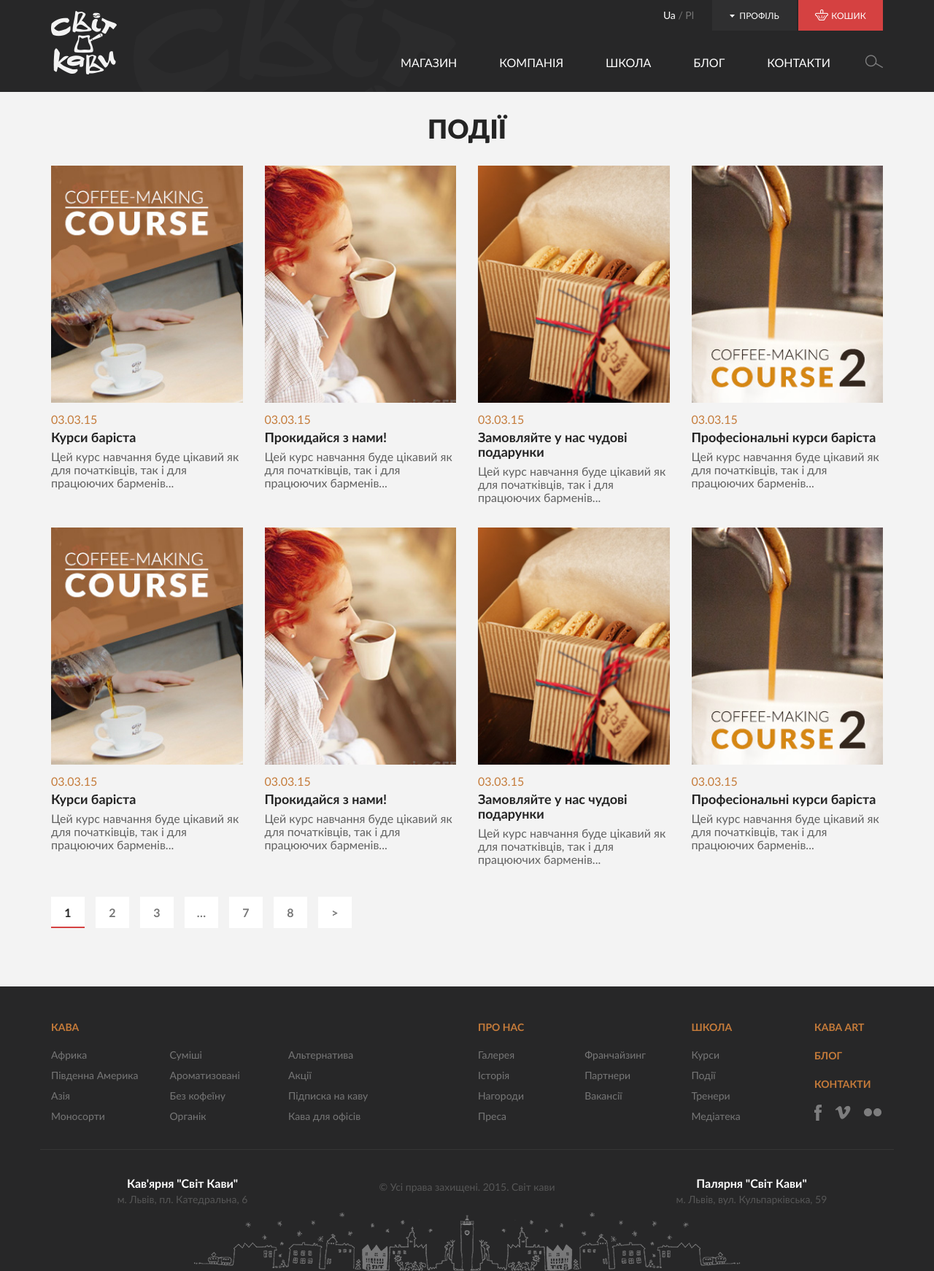
After one commit to andriytereschuk/kava, a PHP site: page /events.php in a window 1280 px wide. The commit adds this page. Shown: the whole page at 73% size. Run offline with PHP 8.4, Linux system fonts and the light colour scheme.

Commit message:
htaccess (perfomance settings) and events,event pages

```diff
--- /dev/null
+++ b/events.php
@@ -0,0 +1,8 @@
+<?php
+	include_once('inc/head.php');
+	include_once('inc/header-login.php');
+
+	include_once('inc/events.php');
+
+	include_once('inc/footer.php');
+?>
--- /dev/null
+++ b/inc/events.php
@@ -0,0 +1,114 @@
+
+
+<section id="events">
+	<div class="container">
+		<div class="row">
+			<div class="col-xs-12">
+				<h1>Події</h1>
+			</div>
+		</div>
+
+		<div class="row">
+			<div class="col-sm-3">
+				<a class="event-link" href="">
+					<img src="images/event1.jpg" alt="">
+					<span class="event-date">03.03.15</span>
+					<span class="event-title">Курси баріста</span>
+					<span class="event-desc">Цей курс навчання буде цікавий як для початківців, так і для працюючих барменів...</span>
+				</a>
+			</div>
+
+			<div class="col-sm-3">
+				<a class="event-link" href="">
+					<img src="images/event2.jpg" alt="">
+					<span class="event-date">03.03.15</span>
+					<span class="event-title">Прокидайся з нами!</span>
+					<span class="event-desc">Цей курс навчання буде цікавий як для початківців, так і для працюючих барменів...</span>
+				</a>
+			</div>
+
+			<div class="col-sm-3">
+				<a class="event-link" href="">
+					<img src="images/event3.jpg" alt="">
+					<span class="event-date">03.03.15</span>
+					<span class="event-title">Замовляйте у нас чудові  подарунки</span>
+					<span class="event-desc">Цей курс навчання буде цікавий як для початківців, так і для працюючих барменів...</span>
+				</a>
+			</div>
+
+			<div class="col-sm-3">
+				<a class="event-link" href="">
+					<img src="images/event4.jpg" alt="">
+					<span class="event-date">03.03.15</span>
+					<span class="event-title">Професіональні курси баріста</span>
+					<span class="event-desc">Цей курс навчання буде цікавий як для початківців, так і для працюючих барменів...</span>
+				</a>
+			</div>
+
+			<div class="col-sm-3">
+				<a class="event-link" href="">
+					<img src="images/event1.jpg" alt="">
+					<span class="event-date">03.03.15</span>
+					<span class="event-title">Курси баріста</span>
+					<span class="event-desc">Цей курс навчання буде цікавий як для початківців, так і для працюючих барменів...</span>
+				</a>
+			</div>
+
+			<div class="col-sm-3">
+				<a class="event-link" href="">
+					<img src="images/event2.jpg" alt="">
+					<span class="event-date">03.03.15</span>
+					<span class="event-title">Прокидайся з нами!</span>
+					<span class="event-desc">Цей курс навчання буде цікавий як для початківців, так і для працюючих барменів...</span>
+				</a>
+			</div>
+
+			<div class="col-sm-3">
+				<a class="event-link" href="">
+					<img src="images/event3.jpg" alt="">
+					<span class="event-date">03.03.15</span>
+					<span class="event-title">Замовляйте у нас чудові  подарунки</span>
+					<span class="event-desc">Цей курс навчання буде цікавий як для початківців, так і для працюючих барменів...</span>
+				</a>
+			</div>
+
+			<div class="col-sm-3">
+				<a class="event-link" href="">
+					<img src="images/event4.jpg" alt="">
+					<span class="event-date">03.03.15</span>
+					<span class="event-title">Професіональні курси баріста</span>
+					<span class="event-desc">Цей курс навчання буде цікавий як для початківців, так і для працюючих барменів...</span>
+				</a>
+			</div>
+		</div>
+
+		<div class="row">
+			<div class="col-xs-12">
+				<!-- ======================== -->
+
+				<div class="page-nav"></div>
+
+				<script src="js/jquery.simplePagination.js"></script>
+				<script>
+					$(function() {
+					    $('.page-nav').pagination({
+					        items: 30,
+					        itemsOnPage: 4,
+					        prevText: '<',
+					        nextText: '>',
+					        displayedPages: 3,
+					        edges: 2,
+					        onPageClick: function(pageNumber, event) {
+					        	// Callback triggered when a page is clicked
+					        	// Page number is given as an optional parameter
+					        },
+					        onInit: function() {
+					        	// Callback triggered immediately after initialization
+					        }
+					    });
+					});
+				</script>
+			</div>
+		</div>
+	</div>
+</section>
--- a/scss/custom/_responsive.scss
+++ b/scss/custom/_responsive.scss
@@ -656,6 +656,10 @@
 		margin-right: 20px;
 	}
 
+	.event-link {
+		min-height: 400px;
+	}
+
 }
 
 // end $screen-sm-max
@@ -669,6 +673,11 @@
 }
 
 @media (max-width: $screen-xs-max) {
+	.event-link {
+		min-height: auto;
+		margin-bottom: 30px;
+	}
+
 	.slider-t2 .swiper-slide {
 		display: block;
 	}
--- a/scss/custom/_style.scss
+++ b/scss/custom/_style.scss
@@ -1409,7 +1409,6 @@ p {
 	}
 }
 
-#recomends {
 .heading h2 {
 	font-size: 18px;
 	font-weight: bold;
@@ -1419,7 +1418,7 @@ p {
 	margin: 0 0 30px 0;
 	padding-bottom: 5px;
 }
-}
+
 
 // Cart
 
@@ -3780,7 +3779,8 @@ hr {
 
 .event-link {
 	display: block;
-	margin-bottom: 30px;
+	margin-bottom: 10px;
+	min-height: 486px;
 
 	img {
 		width: 100%;
@@ -3968,3 +3968,11 @@ hr {
 #slider-mobile {
 	display: none;
 }
+
+// --------
+
+#events {
+	.page-nav {
+		padding-top: 30px;
+	}
+}
```
Also changed, not shown: event.php (added, +8 -0 lines), inc/event.php (added, +93 -0 lines), .htaccess (added), css/site.css, images/event.jpg (added). Lines whose indentation alone changed are shown as unchanged.
